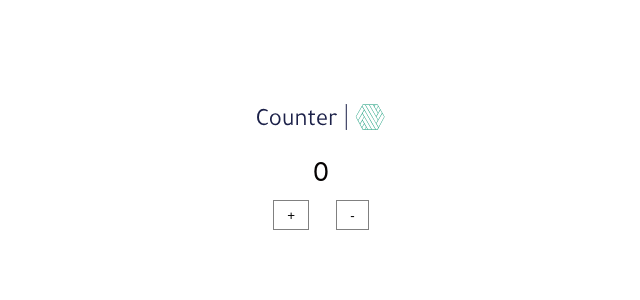
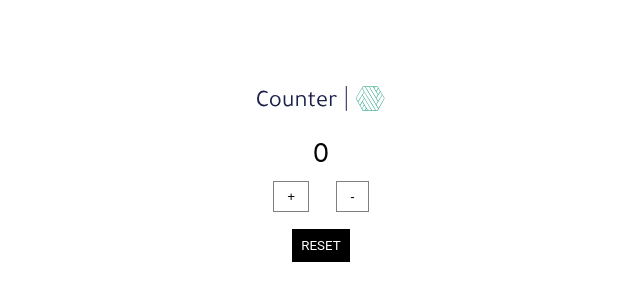
Before and after one commit to YagoFdez/CounterApp, a React (Create React App) app: page / in a window 1280 px wide. Shown: the part 226-526 px from the top of the page, without its empty margins (319-959 px from the left). Built offline with nearby package versions, Linux system fonts and the light colour scheme.

Commit message:
Counter reset

```diff
--- a/src/App.js
+++ b/src/App.js
@@ -1,10 +1,9 @@
-import logo from './logo.svg';
-import './App.css';
-import React, { useState } from 'react';
+import logo from "./logo.svg";
+import "./App.css";
+import React, { useState } from "react";
 
 function App() {
-
-  const [counter, setCounter] = useState(0)
+  const [counter, setCounter] = useState(0);
 
   return (
     <div className="App">
@@ -12,7 +11,15 @@ function App() {
         <img src={logo} className="App-logo" alt="logo" />
         <div>{counter}</div>
         <div className="row">
-          <button className="btcounter" onClick={() => setCounter(counter + 1)}>+</button><button className="btcounter" onClick={() => setCounter(counter - 1)}>-</button>
+          <button className="btcounter" onClick={() => setCounter(counter + 1)}>
+            +
+          </button>
+          <button className="btcounter" onClick={() => setCounter(counter - 1)}>
+            -
+          </button>
+        </div>
+        <div className="row">
+          <button className="btReset" onClick={() => setCounter(0)}>Reset</button>
         </div>
       </header>
     </div>
```
